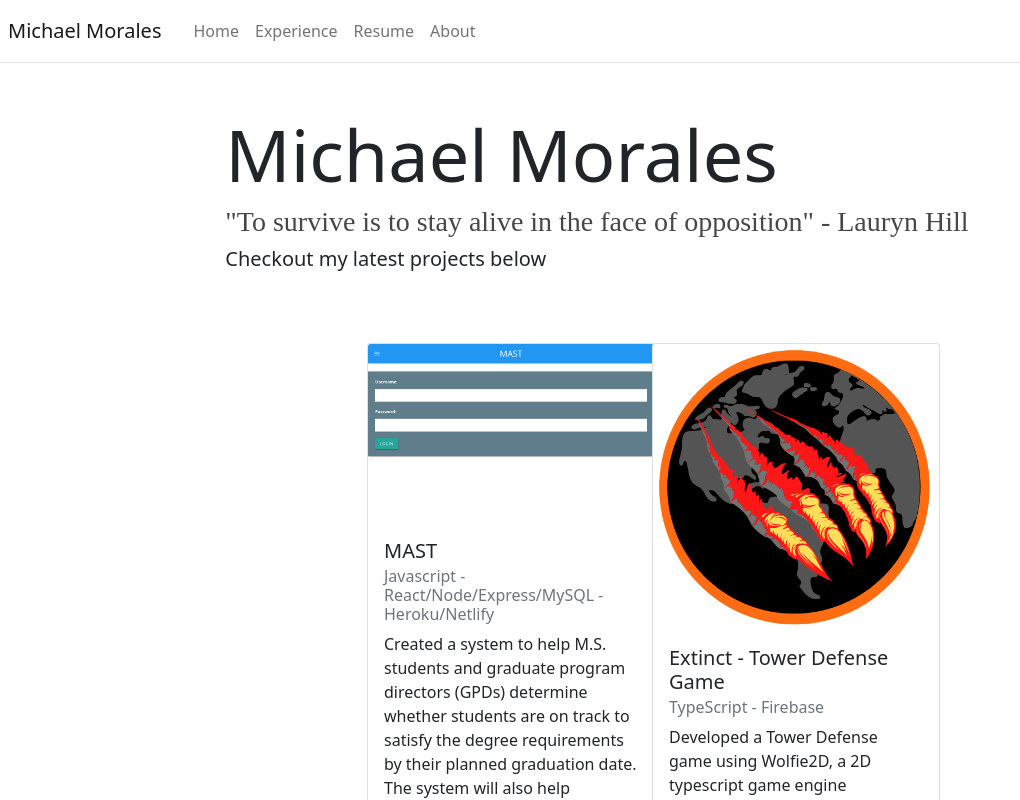
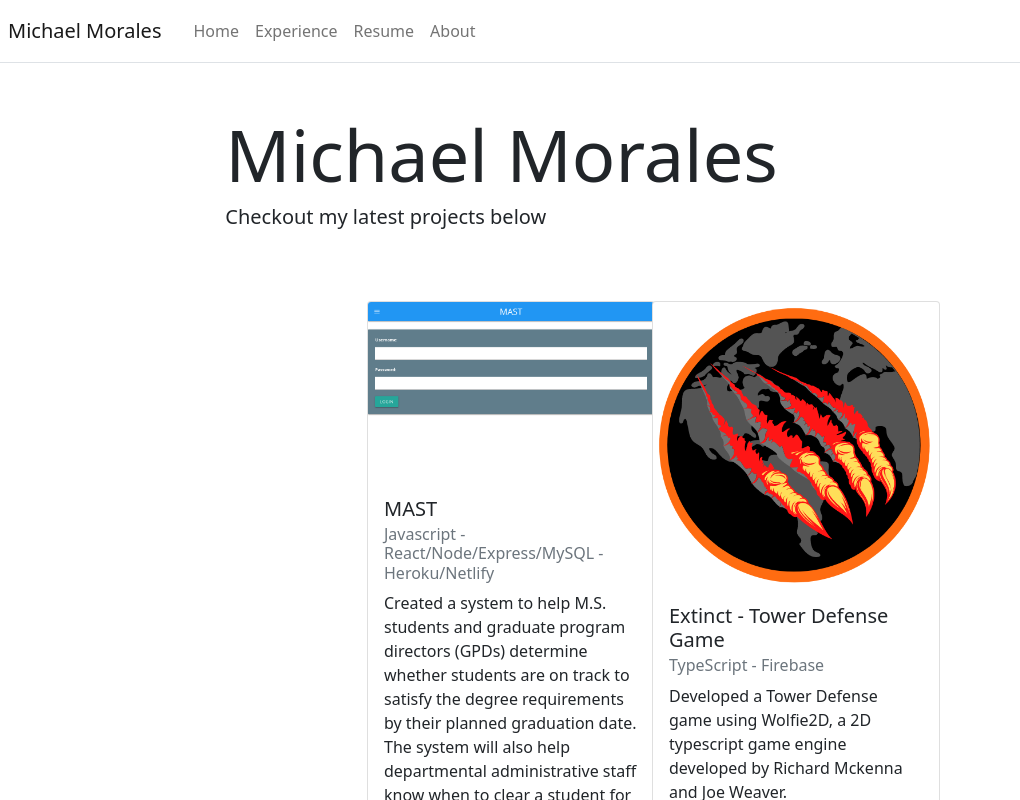
Before and after one commit to michael5morales/Portfolio, a React (Create React App) app: page / in a window 1280 px wide. Shown: the top 800 px of the page, without its empty margins (0-1020 px from the left). Built offline with nearby package versions, Linux system fonts and the light colour scheme.

Commit message:
Quick Edit

```diff
--- a/src/App.js
+++ b/src/App.js
@@ -22,7 +22,6 @@ class App extends Component{
     ],
     home: {
       title: 'Michael Morales',
-      subTitle: '"To survive is to stay alive in the face of opposition" - Lauryn Hill',
       text: 'Checkout my latest projects below'
     },
     about: {
```
